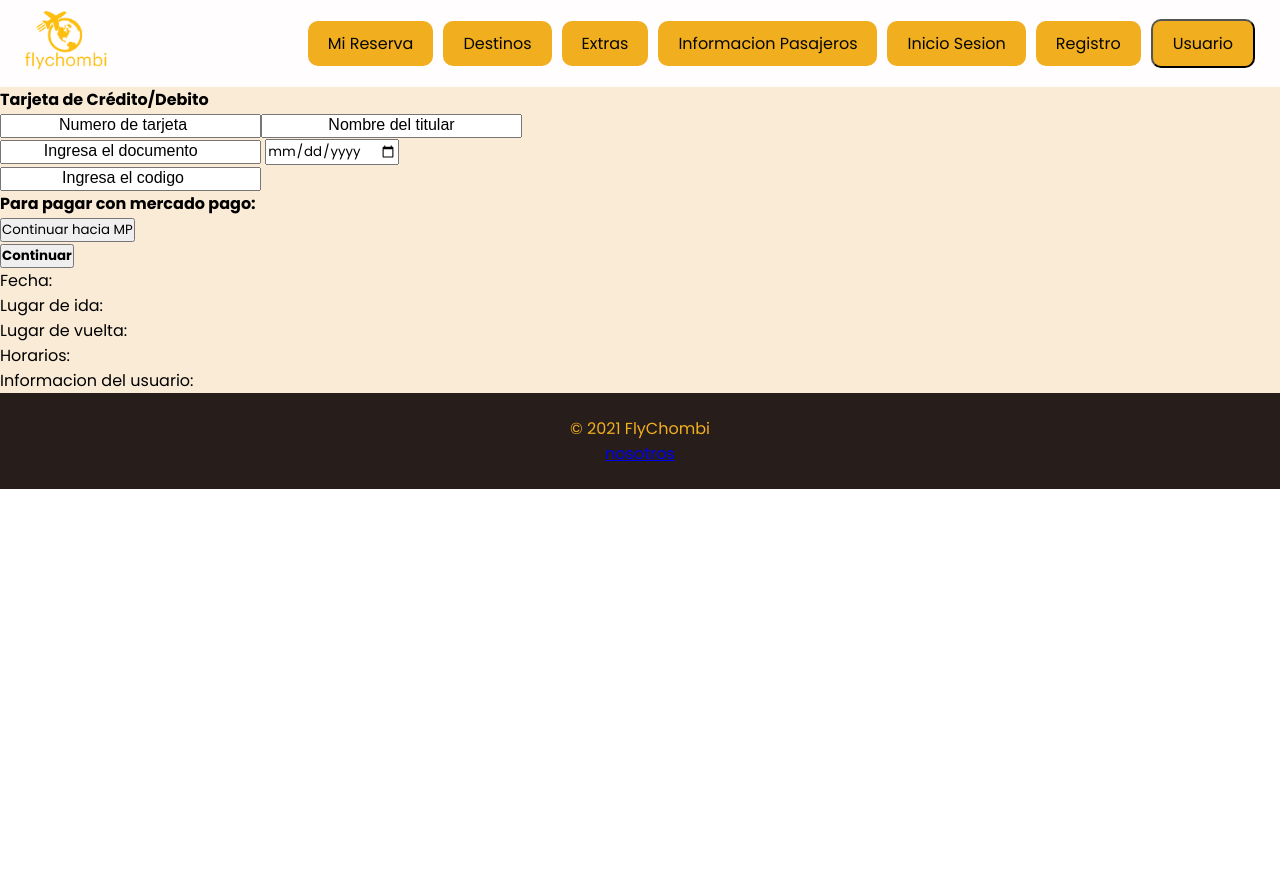
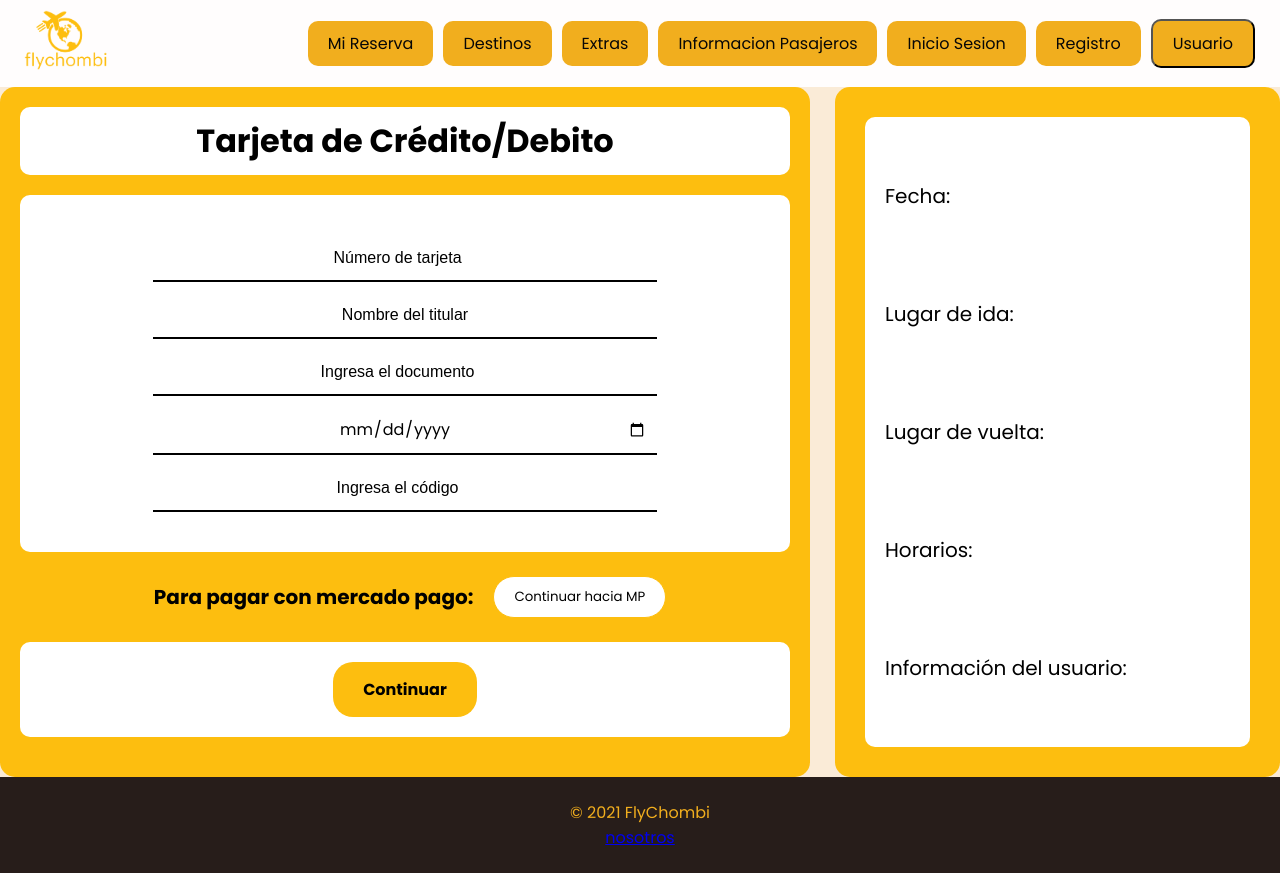
Before and after one commit to samyfontes/flychombi, a React (Create React App) app: page /metodos-de-pago in a window 1280 px wide. Before the commit the page ends 800 px from the top, so only its background shows below. Built offline with nearby package versions, Linux system fonts and the light colour scheme.

Commit message:
agregados de estilos a metodos de pago con react

```diff
--- a/src/pages/MetodosDePago.js
+++ b/src/pages/MetodosDePago.js
@@ -1,65 +1,215 @@
 import React from "react";
 
-const MetodosDePago = () =>{
+const MetodosDePago = () => {
 
-    return(
-            <section class= " columnas ">
-                <div class="TextoIzquierdo">
-                    <p class="Subtitulo" >
-                        <b>
-                            Tarjeta de Crédito/Debito
-                        </b>
+    const globalStyle = {
+        fontFamily: 'Arial, Helvetica, sans-serif',
+    };
+
+    const containerStyle = {
+        display: 'flex',
+        flexDirection: 'row',
+    };
+
+    const textoIzquierdoStyle = {
+        backgroundColor: '#fdbe0f',
+        borderRadius: '15px',
+        flexDirection: 'column',
+        flex: 2,
+        padding: '20px',
+    };
+
+    const subtituloStyle = {
+        backgroundColor: 'white',
+        fontSize: '32px',
+        color: 'black',
+        textAlign: 'center',
+        padding: '10px',
+        borderRadius: '10px',
+        marginBottom: '20px',
+    };
+
+    const datosDelUsuarioStyle = {
+        backgroundColor: 'white',
+        textAlign: 'center',
+        padding: '20px',
+        borderRadius: '10px',
+        marginBottom: '20px',
+
+    };
+
+    const textoDerechaStyle = {
+        backgroundColor: '#fdbe0f',
+        borderRadius: '15px',
+        padding: '30px',
+        marginLeft: '25px',
+        flex: 1,
+    };
+
+    const contenidoStyle = {
+        display: 'flex',
+        flexDirection: 'column',
+        justifyContent: 'space-around',
+        backgroundColor: 'white',
+        padding: '20px',
+        borderRadius: '10px',
+        fontSize: '20px',
+        listStyleType: 'none',
+        height: '100%',
+
+    };
+
+    const mpStyle = {
+        display: 'flex',
+        alignItems: 'center',
+        justifyContent: 'center',
+        fontSize: '15px',
+        marginBottom: '20px',
+    };
+
+    const datos1Style = {
+        padding: '5px',
+        fontSize: '20px',
+        margin: '10px 0',
+    };
+
+    const inputFormasDePagoStyle = {
+        outline: 'none',
+        width: '70%',
+        borderStyle: 'none',
+        borderBottom: '2px solid black',
+        textAlign: 'center',
+        fontSize: 'medium',
+        padding: '10px',
+        margin: '5px',
+    };
+
+    const botonMPStyle = {
+        backgroundColor: 'white',
+        cursor: 'pointer',
+        borderRadius: '50px',
+        padding: '10px 20px',
+        border: '1px solid #fdbe0f',
+        marginLeft: '10px',
+    };
+
+    const textoMPStyle = {
+        padding: '10px',
+        fontSize: '20px',
+    };
+
+    const botonContinuarStyle = {
+        backgroundColor: '#fdbe0f',
+        color: 'black',
+        border: 'none',
+        padding: '15px 30px',
+        cursor: 'pointer',
+        borderRadius: '20px',
+        fontSize: '16px',
+        textAlign: 'center',
+    };
+
+    const botonHoverStyle = {
+        transform: 'scale(1.1)',
+        transition: '.2s',
+    };
+
+    return (
+        <div style={globalStyle}>
+            <section style={containerStyle}>
+                <div style={textoIzquierdoStyle}>
+                    <p style={subtituloStyle}>
+                        <b>Tarjeta de Crédito/Debito</b>
                     </p>
-                    <form class="DatosDelUsuario" action="" method="post">
-                        <div class="datos1">
-                            <label for=" NumeroDeTarjeta "></label>
-                            <input type="number" class="input-formas-de-pago" id="Tarjeta" name="NumeroDeTarjeta" placeholder=" Numero de tarjeta " maxlength="16" required></input>
-                            <label for="nombre"></label>
-                            <input type=" text " class="input-formas-de-pago" id=" nombre " name=" nombre " placeholder=" Nombre del titular "  required></input>
-                        </div>
-                        <div class="datos1">
-                            <label for="documento" class="label-formas-de-pago"></label>
-                            <input type="number" class="input-formas-de-pago" id="documento" name="documento" placeholder="Ingresa el documento " required></input>
-                            <label for=" FechaDeCaducidad "> </label>
-                            <input type="date" class="input-formas-de-pago" id="FechaDeCaducidad" name="FechaDeCaducidad" placeholder="Fecha de caducidad"  required></input>
-                        </div>
-                        <div class="datos1">
-                            <label for="Codigo"></label>
-                            <input type="number" class="input-formas-de-pago" id="codigo" name="codigo" placeholder="Ingresa el codigo" maxlength="3" required></input>
+                    <form style={datosDelUsuarioStyle} action="" method="post">
+                        <div style={datos1Style}>
+                            <label htmlFor="Tarjeta"></label>
+                            <input
+                                type="number"
+                                style={inputFormasDePagoStyle}
+                                id="Tarjeta"
+                                name="NumeroDeTarjeta"
+                                placeholder="Número de tarjeta"
+                                maxLength="16"
+                                required
+                            />
+                            <label htmlFor="nombre"></label>
+                            <input
+                                type="text"
+                                style={inputFormasDePagoStyle}
+                                id="nombre"
+                                name="nombre"
+                                placeholder="Nombre del titular"
+                                required
+                            />
+
+
+                            <label htmlFor="documento"></label>
+                            <input
+                                type="number"
+                                style={inputFormasDePagoStyle}
+                                id="documento"
+                                name="documento"
+                                placeholder="Ingresa el documento"
+                                required
+                            />
+                            <label htmlFor="FechaDeCaducidad"></label>
+                            <input
+                                type="date"
+                                style={inputFormasDePagoStyle}
+                                id="FechaDeCaducidad"
+                                name="FechaDeCaducidad"
+                                required
+                            />
+
+                            <label htmlFor="codigo"></label>
+                            <input
+                                type="number"
+                                style={inputFormasDePagoStyle}
+                                id="codigo"
+                                name="codigo"
+                                placeholder="Ingresa el código"
+                                maxLength="3"
+                                required
+                            />
                         </div>
                     </form>
-
-                    <div class="MP">
-                        <p class="TextoMP">
-                            <b>
-                                Para pagar con mercado pago:
-                            </b>
+                    <div style={mpStyle}>
+                        <p style={textoMPStyle}>
+                            <b>Para pagar con mercado pago:</b>
                         </p>
-                        <button class="BotonMP">
+                        <button
+                            style={botonMPStyle}
+                            onMouseOver={(e) => e.currentTarget.style.transform = botonHoverStyle.transform}
+                            onMouseOut={(e) => e.currentTarget.style.transform = 'none'}
+                        >
                             Continuar hacia MP
                         </button>
                     </div>
-                    <div class="DatosDelUsuario">
-                        <button class="BotonContinuar">
-                            <b>
-                                Continuar
-                            </b>
+                    <div style={datosDelUsuarioStyle}>
+                        <button
+                            style={botonContinuarStyle}
+                            onMouseOver={(e) => e.currentTarget.style.transform = botonHoverStyle.transform}
+                            onMouseOut={(e) => e.currentTarget.style.transform = 'none'}
+
+                        >
+                            <b>Continuar</b>
                         </button>
                     </div>
                 </div>
-
-                <div class=" TextoDerecha ">
-                    <ul class="contenido">
-                        <li > Fecha: </li>
-                        <li > Lugar de ida: </li>
-                        <li > Lugar de vuelta: </li>
-                        <li > Horarios: </li>
-                        <li >Informacion del usuario: </li>
+                <div style={textoDerechaStyle}>
+                    <ul style={contenidoStyle}>
+                        <li>Fecha:</li>
+                        <li>Lugar de ida:</li>
+                        <li>Lugar de vuelta:</li>
+                        <li>Horarios:</li>
+                        <li>Información del usuario:</li>
                     </ul>
                 </div>
             </section>
+
+        </div>
     );
-
-}
+};
 
 export default MetodosDePago;
```
